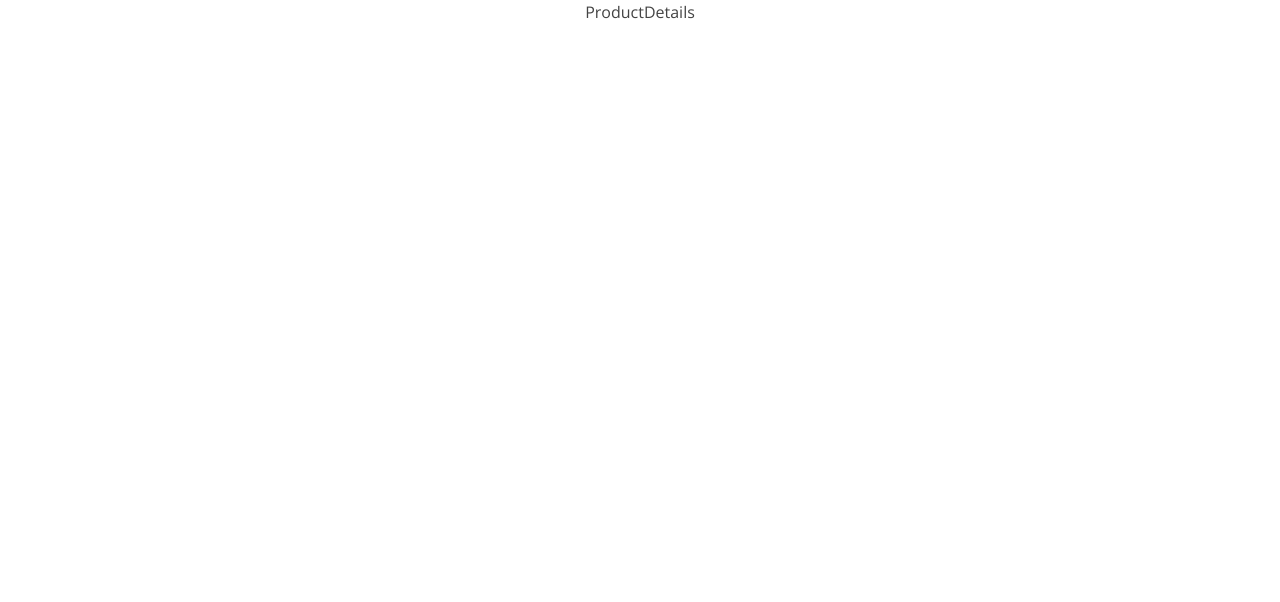
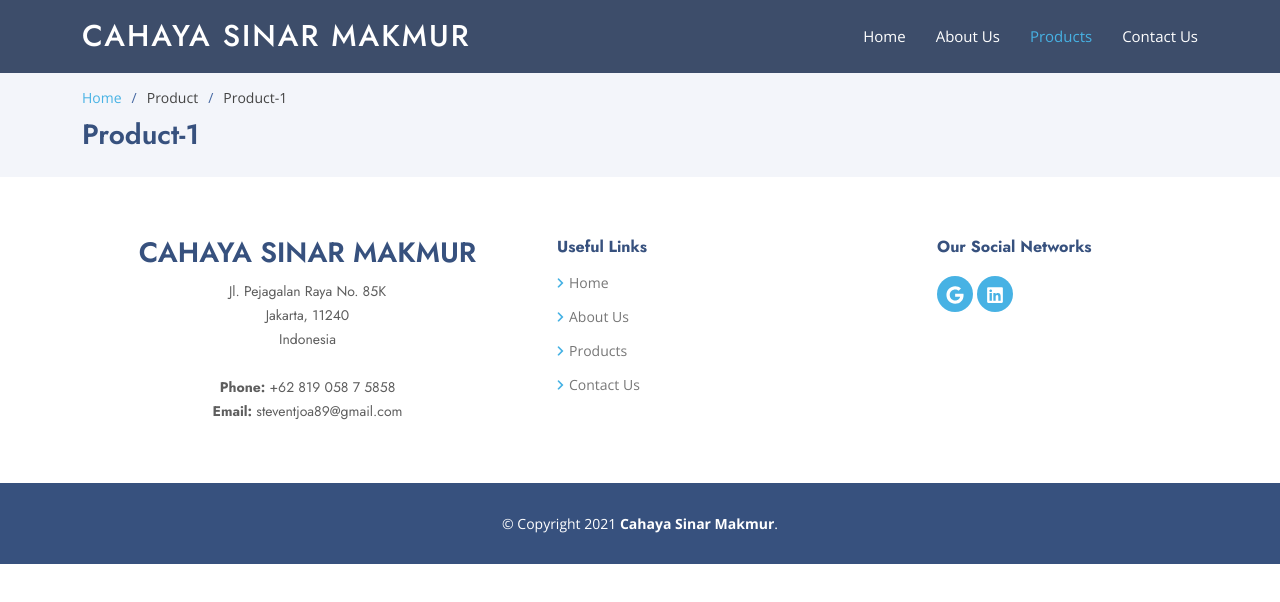
Before and after one commit to steventjoa89/cahaya-sinar-makmur, a React (Create React App) app: page /products/1 in a window 1280 px wide. Shown: the top 602 px of the page. Built offline with nearby package versions, Linux system fonts and the light colour scheme.

Commit message:
Starting prod details page.

```diff
--- a/src/pages/ProductDetails/index.js
+++ b/src/pages/ProductDetails/index.js
@@ -1,9 +1,22 @@
-import React from 'react'
+import React from "react";
+import HeaderStatic from "../../components/Header/HeaderStatic";
+import Footer from "../../components/Footer/Footer";
+import BackToTop from "../../components/BackToTop";
+import BreadCrumb from "../../components/BreadCrumb";
 
 function ProductDetailsPage() {
   return (
-    <div>ProductDetails</div>
-  )
+    <>
+      <HeaderStatic activeMenu="product" />
+      <main id="main" style={{ borderBottom: "2px solid #f3f5fa" }}>
+        {/* TODO: NESTED BREADCRUMB */}
+        <BreadCrumb breadCrumbPath={["Product", "Product-1"]} />
+      </main>
+
+      <Footer />
+      <BackToTop />
+    </>
+  );
 }
 
-export default ProductDetailsPage
+export default ProductDetailsPage;
```
